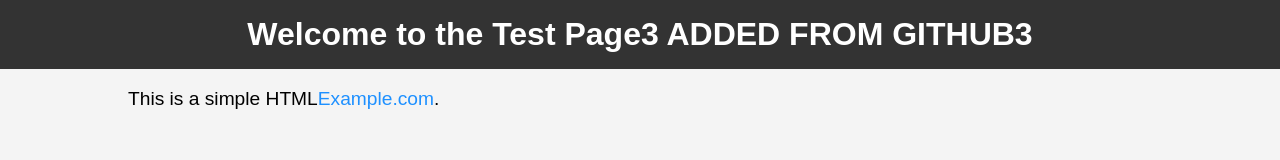
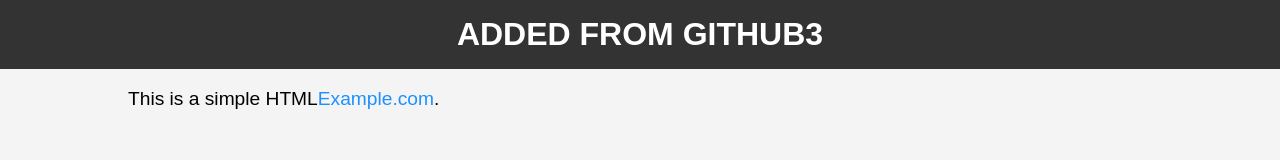
Before and after one commit to jjoachin/GitGithubMasterClass, a plain HTML site: page index.html in a window 1280 px wide. Drawn offline with Linux system fonts and the light colour scheme.

Commit message:
Update index.html

```diff
--- a/index.html
+++ b/index.html
@@ -39,7 +39,7 @@
 </head>
 <body>
     <header>
-        <h1>Welcome to the Test Page3 ADDED FROM GITHUB3</h1>
+        <h1> ADDED FROM GITHUB3</h1>
     </header>
     <div class="container">
         <p>This is a simple HTML<a href="https://www.example.com" target="_blank">Example.com</a>.</p>
```
